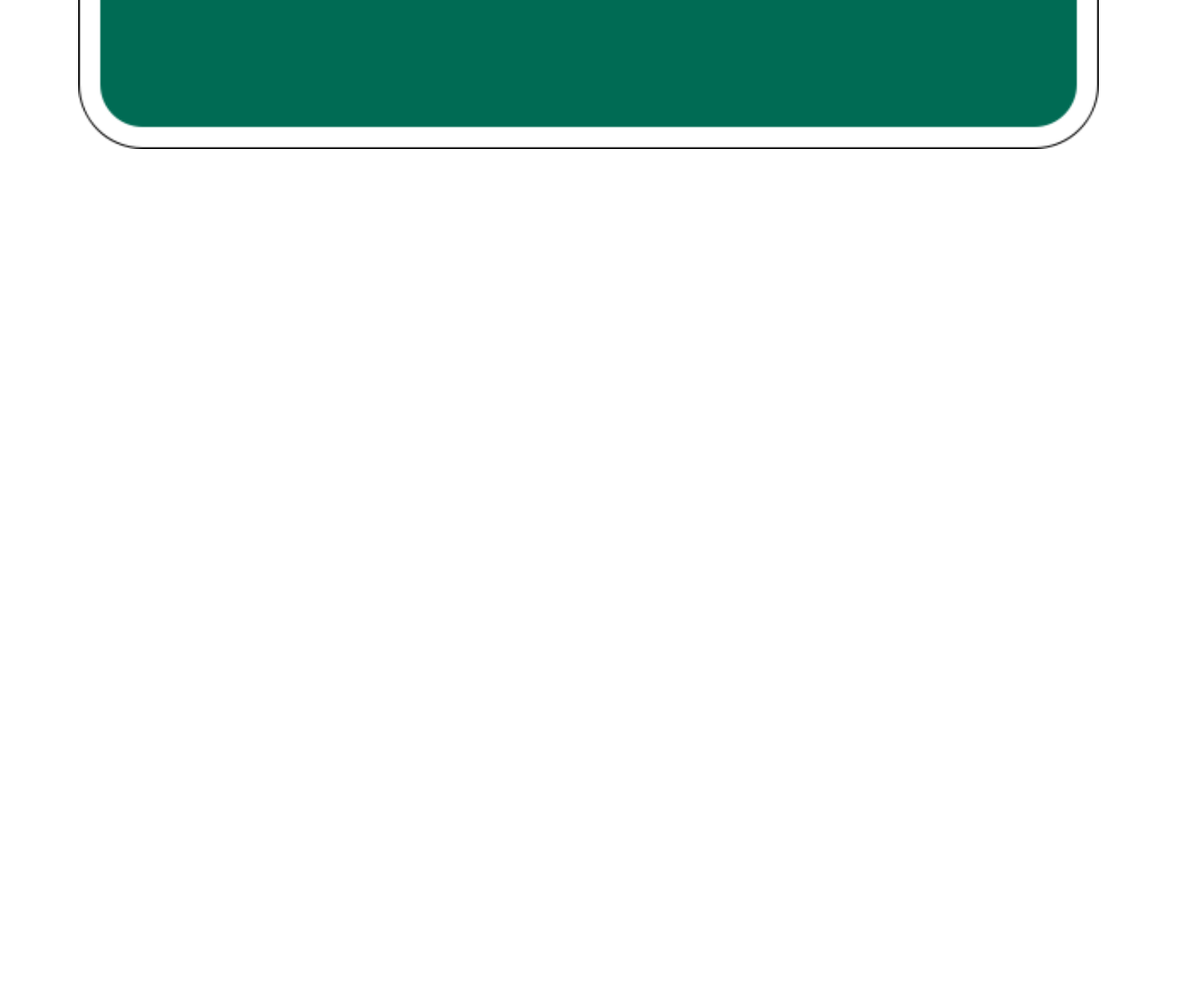
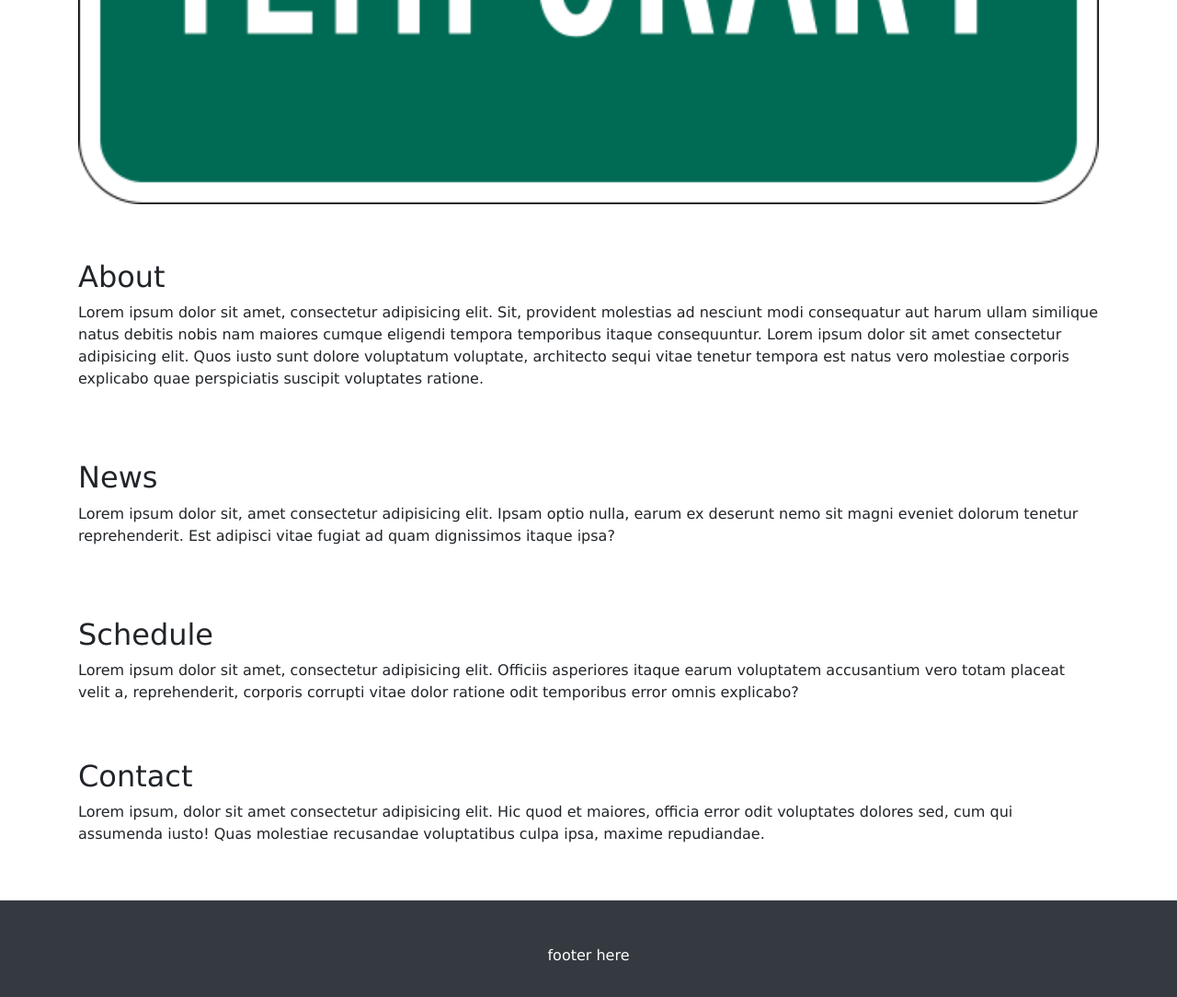
Before and after one commit to FarukIm/SpikeBall, a plain HTML site: page index.html in a window 1280 px wide. Shown: the part 500-1584 px from the top of the page at 92% size. Before the commit the page ends 800 px from the top, so only its background shows below. Drawn offline with nearby package versions, Linux system fonts and the light colour scheme.

Commit message:
added temporary text

```diff
--- a/index.html
+++ b/index.html
@@ -52,7 +52,7 @@
     </nav>
 
     <section id="titleImage">
-        <div class="container">
+        <div class="container spacing">
             <div class="row">
                 <div class="col-12">
                     <img src="images/Temporary.png" class="titleImage" alt="title image">
@@ -62,47 +62,65 @@
     </section>
 
     <section id="about">
-        <div class="container">
+        <div class="container spacing">
+            <h2>About</h2>
             <div class="row">
                 <div class="col">
-
+                    <p>Lorem ipsum dolor sit amet, consectetur adipisicing elit. Sit, provident molestias ad nesciunt
+                        modi consequatur aut harum ullam similique natus debitis nobis nam maiores cumque eligendi
+                        tempora temporibus itaque consequuntur.
+                        Lorem ipsum dolor sit amet consectetur adipisicing elit. Quos iusto sunt dolore voluptatum
+                        voluptate, architecto sequi vitae tenetur tempora est natus vero molestiae corporis explicabo
+                        quae perspiciatis suscipit voluptates ratione.
+                    </p>
                 </div>
             </div>
         </div>
     </section>
 
     <section id="news">
-        <div class="container">
+        <div class="container spacing">
+            <h2>News</h2>
             <div class="row">
                 <div class="col">
-
+                    <p>Lorem ipsum dolor sit, amet consectetur adipisicing elit. Ipsam optio nulla, earum ex deserunt
+                        nemo sit magni eveniet dolorum tenetur reprehenderit. Est adipisci vitae fugiat ad quam
+                        dignissimos itaque ipsa?</p>
                 </div>
             </div>
         </div>
     </section>
 
     <section id="schedule">
-        <div class="container">
+        <div class="container spacing">
+            <h2>Schedule</h2>
             <div class="row">
                 <div class="col">
-
+                    Lorem ipsum dolor sit amet, consectetur adipisicing elit. Officiis asperiores itaque earum
+                    voluptatem accusantium vero totam placeat velit a, reprehenderit, corporis corrupti vitae dolor
+                    ratione odit temporibus error omnis explicabo?
                 </div>
             </div>
         </div>
     </section>
 
     <section id="contact">
-        <div class="container">
+        <div class="container spacing">
+            <h2>Contact</h2>
             <div class="row">
                 <div class="col">
-
+                    Lorem ipsum, dolor sit amet consectetur adipisicing elit. Hic quod et maiores, officia error odit
+                    voluptates dolores sed, cum qui assumenda iusto! Quas molestiae recusandae voluptatibus culpa ipsa,
+                    maxime repudiandae.
                 </div>
             </div>
         </div>
     </section>
 
-    <footer>
-
+    <footer class="py-5 bg-dark spacing">
+        <div class="container">
+            <p class="m-0 text-center text-white">footer here</p>
+        </div>
     </footer>
 
     <script src="https://code.jquery.com/jquery-3.5.1.slim.min.js"
--- a/styles.css
+++ b/styles.css
@@ -71,3 +71,7 @@ body {
     align-items: center;
     margin-top: 50px;
 }
+
+.spacing{
+    margin-top: 60px;
+}
```
